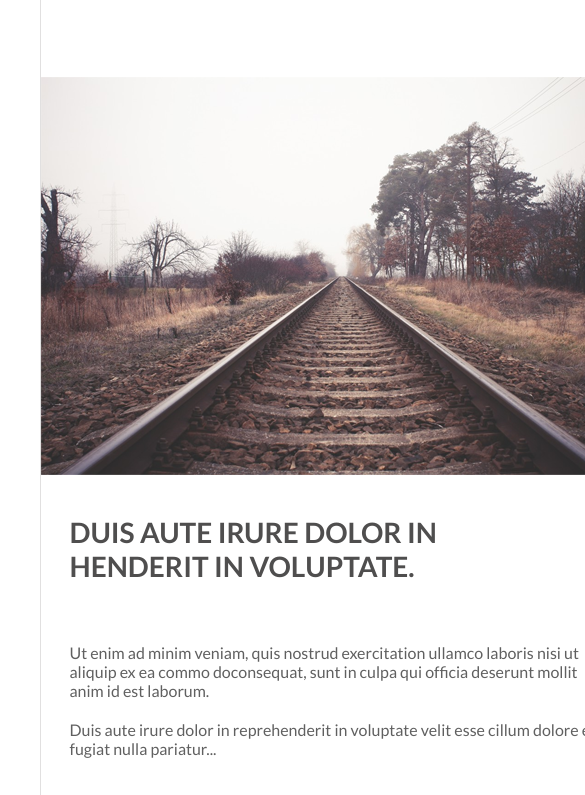
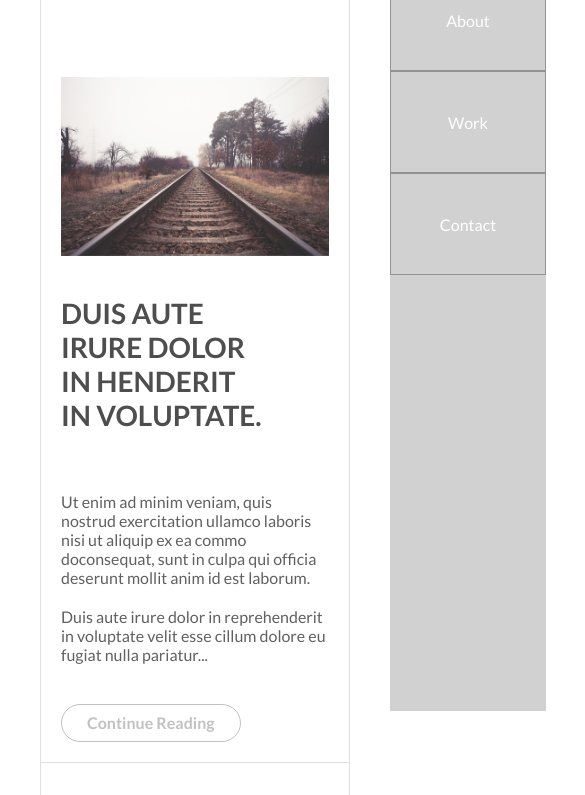
Before and after one commit to OrAntebi/Blogin, a plain HTML site: page index.html in a window 390 px wide. Shown: the part 133-928 px from the top of the page, 585 px wide, since content can reach past the window. Drawn offline with Linux system fonts and the light colour scheme; the site is published under a folder, as on GitHub Pages, so addresses that start at the root find nothing.

Commit message:
Media query source update

```diff
--- a/styles/style.css
+++ b/styles/style.css
@@ -19,4 +19,4 @@
 @import url('components/social-links.css');
 
 /* MQ */
-@import url('/styles/setup/mq.css');
+@import url('setup/mq.css');
```
